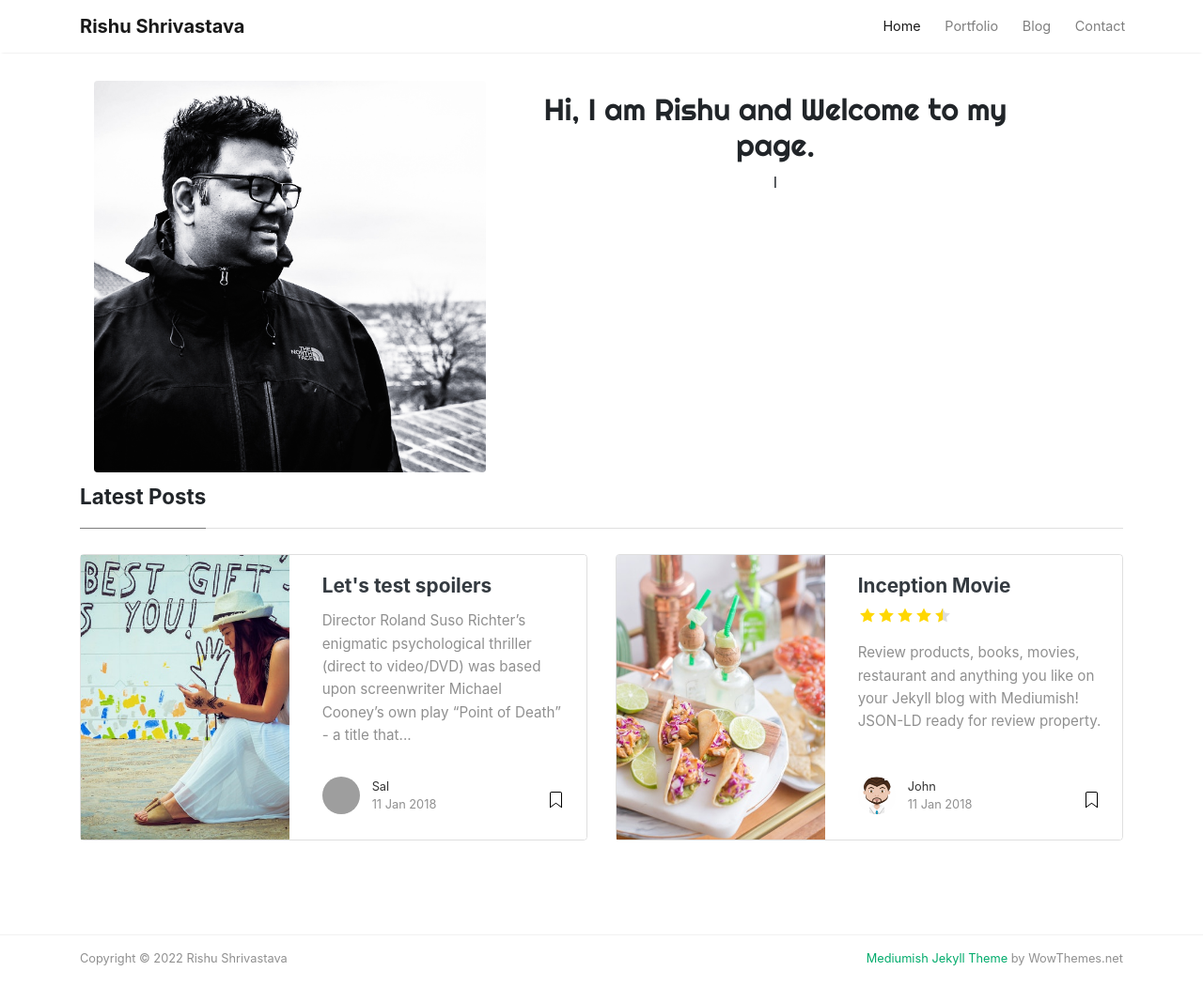
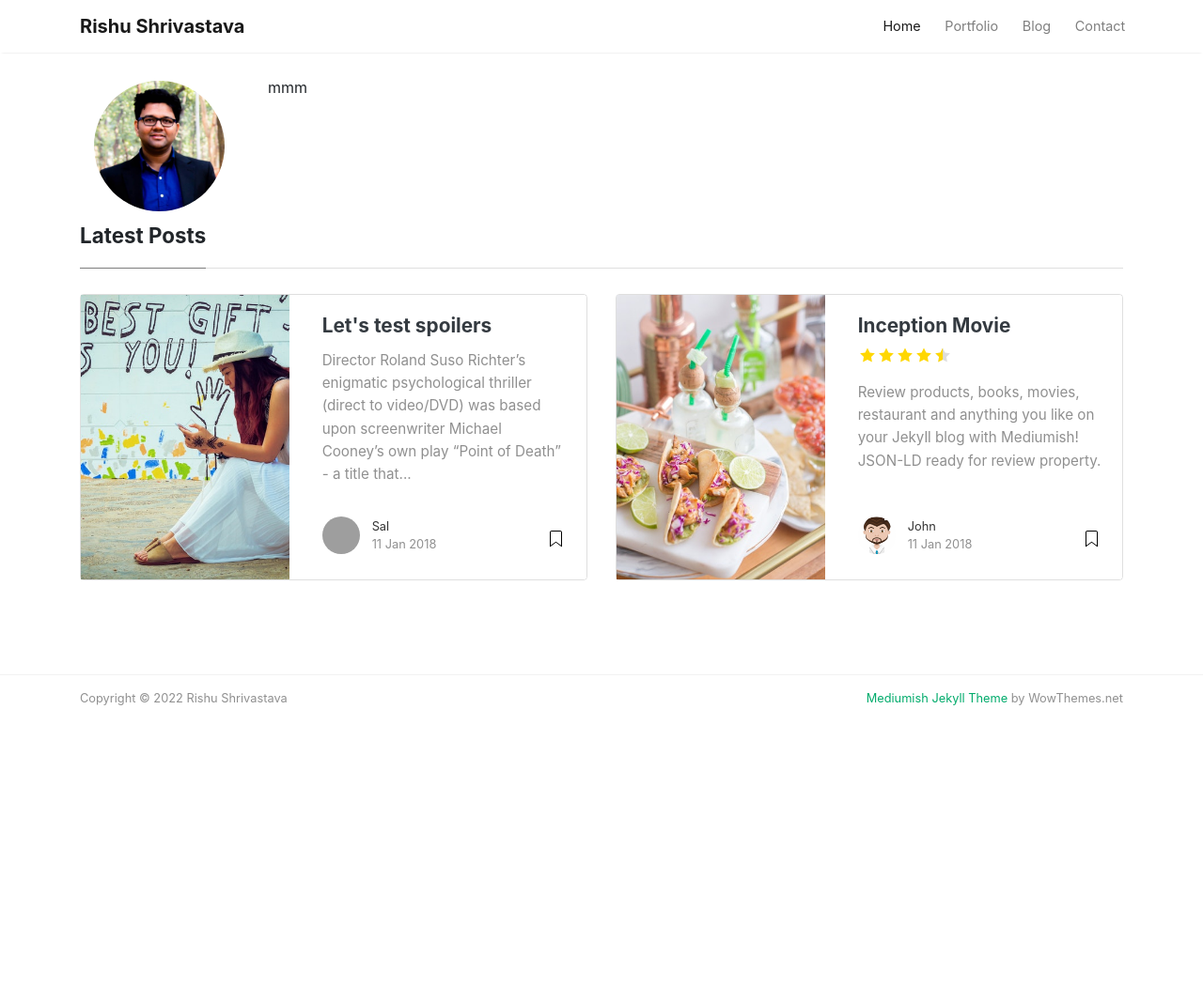
Before and after one commit to rishuatgithub/rishushrivastava, a Jekyll site: the page built from index.html, in a window 1280 px wide and 1104 px high. Shown: the top 1067 px of the window at 94% size. Built offline with Jekyll 4.4.1, drawn with Linux system fonts in a browser that asks for light colours; nearby versions of some CDN libraries; the list of posts is cut into pages by our own code; grey boxes are pictures that could not be loaded.

Commit message:
more edits

```diff
--- a/index.html
+++ b/index.html
@@ -7,20 +7,19 @@ title: Home
 ================================================== -->
 <div class="container">
     <div class="row">
-        <div class="col-md-5 col-sm-5 text-center text-lg-left">
-            <a class="navbar-brand js-scroll-trigger" href="#page-top">
+        <div class="col-md-2 col-sm-2 text-center text-lg-left">
+            <a class="navbar-brand js-scroll-trigger">
                 <!-- <span class="d-block d-lg-none">Rishu Shrivastava</span> -->
-                <span class="d-none d-lg-block">
-                    <img class="img-fluid img-profile rounded mx-auto mb-2" src="{{ site.baseurl }}/assets/images/profile-2.jpg" alt="" />
+                <span class="d-none d-sm-block">
+                    <img class="img-fluid img-profile rounded-circle mx-auto mb-2" src="{{ site.baseurl }}/assets/images/profile.jpg" alt="" />
                 </span>
             </a>
         </div>
-        <div class="col-md-6 col-sm-6 text-center justify-content-between">
-            <div class="mainheading">
-                <h2 class="sitetitle text-center">Hi, I am Rishu and Welcome to my page.</h2>
-                <p>I </p>
-            </div>
+        <div class="col-md-4 col-sm-4 text-left justify-content-between">
+            mmm
         </div>
+
+
     </div>
 
     <!-- Featured
```
Also changed, not shown: Gemfile.lock, _layouts/default.html (line endings or trailing spaces).
